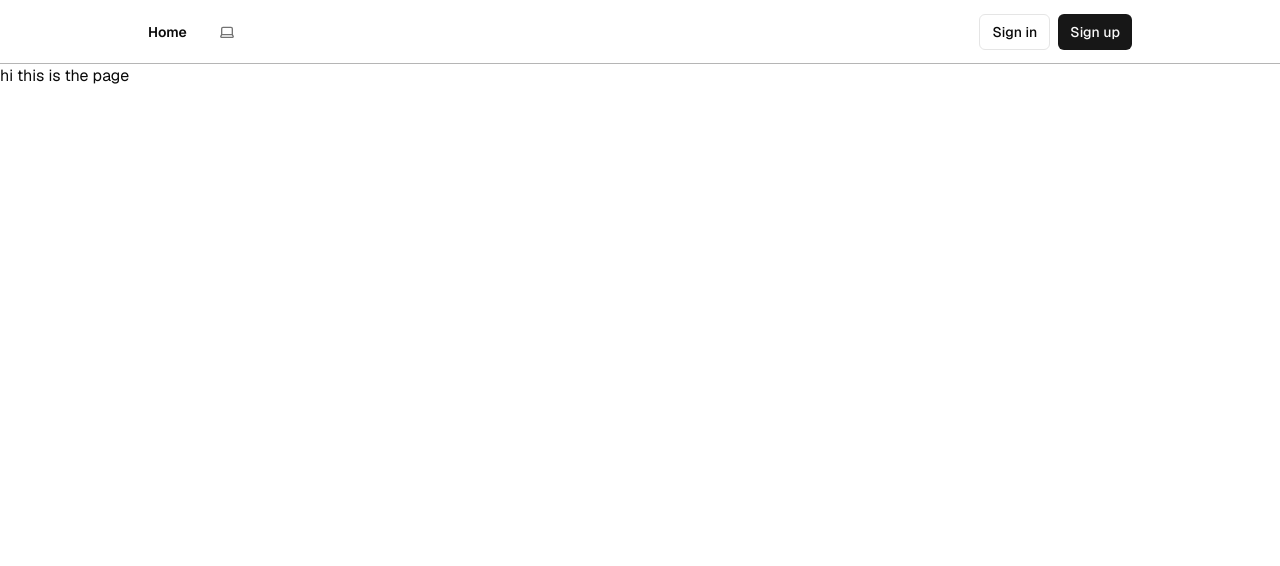
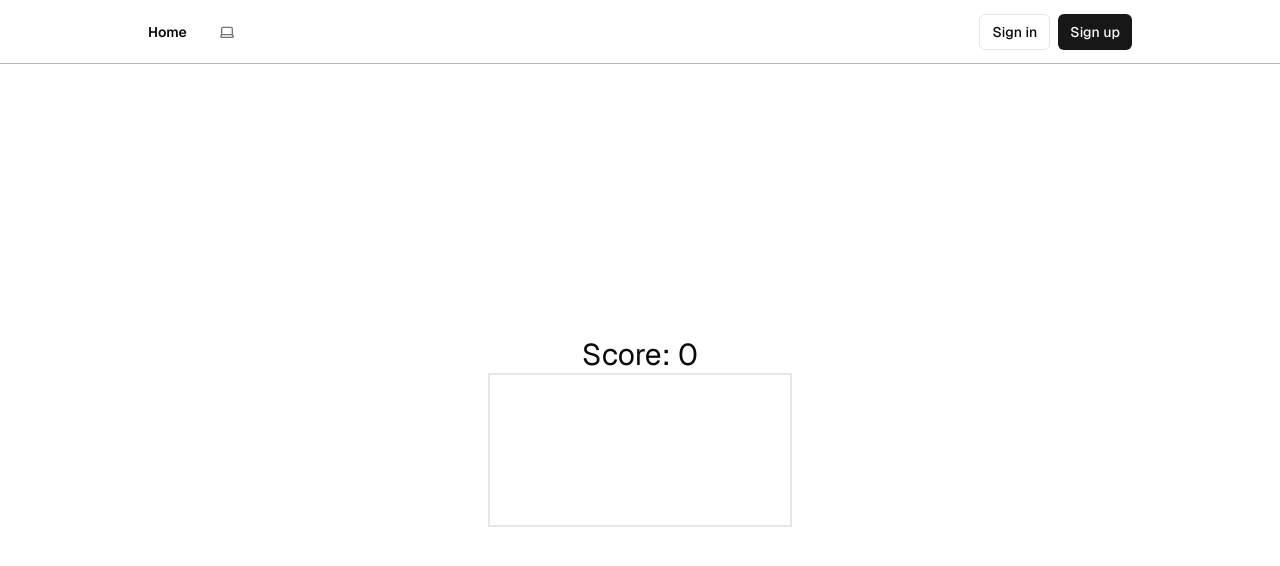
Before and after one commit to cameyer260/skillsphere, a Next.js app: page /protected/play/pong in a window 1280 px wide. Shown: the top 566 px of the page. Built offline with nearby package versions, Linux system fonts and the light colour scheme; no server answers.

Commit message:
figured out password reset issue, moved /protected/home to /protected, updated redirect urls, fixed tic tac toe light mode styling issues, started pong game page

```diff
--- a/app/actions.ts
+++ b/app/actions.ts
@@ -53,7 +53,7 @@ export const signInAction = async (formData: FormData) => {
     return encodedRedirect("error", "/sign-in", error.message);
   }
 
-  return redirect("/protected/home");
+  return redirect("/protected");
 };
 
 export const forgotPasswordAction = async (formData: FormData) => {
--- a/app/notes/page.tsx
+++ /dev/null
@@ -1,29 +0,0 @@
-import { createClient } from '@/utils/supabase/server'
-
-export default async function Page() {
-  const supabase = await createClient()
-  const { data: notes } = await supabase.from('notes').select()
-
-  return <pre>{JSON.stringify(notes, null, 2)}</pre>
-}
-
-// or use client component
-// 'use client'
-
-// import { createClient } from '@/utils/supabase/client'
-// import { useEffect, useState } from 'react'
-
-// export default function Page() {
-//   const [notes, setNotes] = useState<any[] | null>(null)
-//   const supabase = createClient()
-
-//   useEffect(() => {
-//     const getData = async () => {
-//       const { data } = await supabase.from('notes').select()
-//       setNotes(data)
-//     }
-//     getData()
-//   }, [])
-
-//   return <pre>{JSON.stringify(notes, null, 2)}</pre>
-// }
--- a/app/protected/play/pong/page.tsx
+++ b/app/protected/play/pong/page.tsx
@@ -1,7 +1,18 @@
+"use client"
+
+import { useState } from "react";
+
 export default function Pong() {
+
+    const [score, setScore] = useState(0);
     return (
-        <div>
-            <h1>hi this is the page</h1>
+        <div className="h-[calc(100vh-4rem)] flex flex-col items-center justify-center">
+            <h1 className="text-3xl">Score: {score}</h1>
+            <div className="border-2 p-0">
+                <canvas>
+
+                </canvas>
+            </div>
         </div>
     )
 }
--- a/app/protected/play/tic-tac-toe/page.tsx
+++ b/app/protected/play/tic-tac-toe/page.tsx
@@ -1,18 +1,27 @@
 "use client";
 
-import { useState } from "react";
+import { useEffect, useState } from "react";
 import Board, {
 	BoardValues,
 } from "@/components/ui/games/tic-tac-toe/game-board";
+import { useTheme } from "next-themes";
 
 export default function TicTacToe() {
 	const [winOverlay, setWinOverlay] = useState<BoardValues | null>(null);
 	const [reset, setReset] = useState(false);
+    const [mounted, setMounted] = useState(false);
+    const { theme, resolvedTheme } = useTheme();
+
+    useEffect(() => {
+        setMounted(true);
+    }, []);
+
+    const lightMode = mounted && (theme === 'light' || resolvedTheme === 'light');
 
 	return (
 		<div className="h-[calc(100vh-4rem)] flex justify-center items-center z-50">
 			{winOverlay !== null && (
-				<div className="fixed inset-0 bg-black bg-opacity-75 flex flex-col items-center">
+				<div className={`fixed inset-0 ${lightMode ? 'bg-white' : 'bg-black'} bg-opacity-75 flex flex-col items-center`}>
 					<div className="h-full flex flex-col items-center pt-40 gap-3">
 						<h1 className="text-8xl text-center">
 							{winOverlay === BoardValues.None
@@ -21,7 +30,7 @@ export default function TicTacToe() {
 							has won!
 						</h1>
 						<button
-							className="text-2xl border-2 border-white rounded-lg px-2"
+							className={`text-2xl border-2 ${lightMode ? 'border-black' : 'border-white'} rounded-lg px-2`}
 							onClick={() => {
 								setWinOverlay(null);
 								setReset(!reset);
@@ -39,6 +48,7 @@ export default function TicTacToe() {
                     document.body.style.overflow = "hidden"; // disable scrolling
 				}}
 				resetB={reset}
+                isLightMode={lightMode}
 			/>
 		</div>
 	);
--- a/app/protected/reset-password/page.tsx
+++ b/app/protected/reset-password/page.tsx
@@ -9,6 +9,7 @@ export default async function ResetPassword(props: {
 }) {
 	const searchParams = await props.searchParams;
 	return (
+		<div className="w-full h-full flex flex-col items-center justify-center">
 			<form className="flex flex-col w-full max-w-md p-4 gap-2 [&>input]:mb-4">
 				<h1 className="text-2xl font-medium">Reset password</h1>
 				<p className="text-sm text-foreground/60">
@@ -33,5 +34,6 @@ export default async function ResetPassword(props: {
 				</SubmitButton>
 				<FormMessage message={searchParams} />
 			</form>
+		</div>
 	);
 }
--- a/components/ui/games/tic-tac-toe/game-board.tsx
+++ b/components/ui/games/tic-tac-toe/game-board.tsx
@@ -14,9 +14,11 @@ export type Player = BoardValues.X | BoardValues.O;
 export default function Board({
 	handleWin,
 	resetB,
+    isLightMode,
 }: {
 	handleWin: (val: BoardValues) => void;
 	resetB: boolean;
+    isLightMode: boolean;
 }) {
 	const [turn, setTurn] = useState<Player>(BoardValues.X);
 	const [board, setBoard] = useState([
@@ -133,6 +135,7 @@ export default function Board({
 											: BoardValues.X
 									);
 								}}
+                                isLightMode={isLightMode}
 							/>
 						))}
 					</Fragment>
--- a/components/ui/games/tic-tac-toe/game-tile.tsx
+++ b/components/ui/games/tic-tac-toe/game-tile.tsx
@@ -6,12 +6,15 @@ import { BoardValues } from "./game-board";
 interface TileProps {
 	digit: BoardValues;
 	clickHandler: () => void;
+    isLightMode: boolean;
 }
 
-const Tile: React.FC<TileProps> = ({ digit, clickHandler }) => {
+const Tile: React.FC<TileProps> = ({ digit, clickHandler, isLightMode }) => {
+
 	return (
 		<div
-			className="flex flex-col border-2 border-white rounded-lg w-20 h-24 text-8xl text-center justify-center hover:cursor-pointer hover:opacity-50"
+        suppressHydrationWarning
+			className={`flex flex-col border-2 rounded-lg ${isLightMode && 'border-black text-black'} w-20 h-24 text-8xl text-center justify-center hover:cursor-pointer hover:opacity-50`}
 			onClick={clickHandler}
 		>
 			{digit}
--- a/utils/supabase/middleware.ts
+++ b/utils/supabase/middleware.ts
@@ -38,7 +38,7 @@ export const updateSession = async (request: NextRequest) => {
 
     // "/" page doesn't exist, forwards them to protected if signed in, about if not signed-in
     if(request.nextUrl.pathname === "/" && !user.error) {
-        return NextResponse.redirect(new URL("/protected/home", request.url));
+        return NextResponse.redirect(new URL("/protected", request.url));
     }
     // if user is not signed in, forward them to the sign-in page
     if(request.nextUrl.pathname === "/") {
```
Also changed, not shown: app/protected/page.tsx (renamed from app/protected/home/page.tsx). Lines whose indentation alone changed are shown as unchanged.
